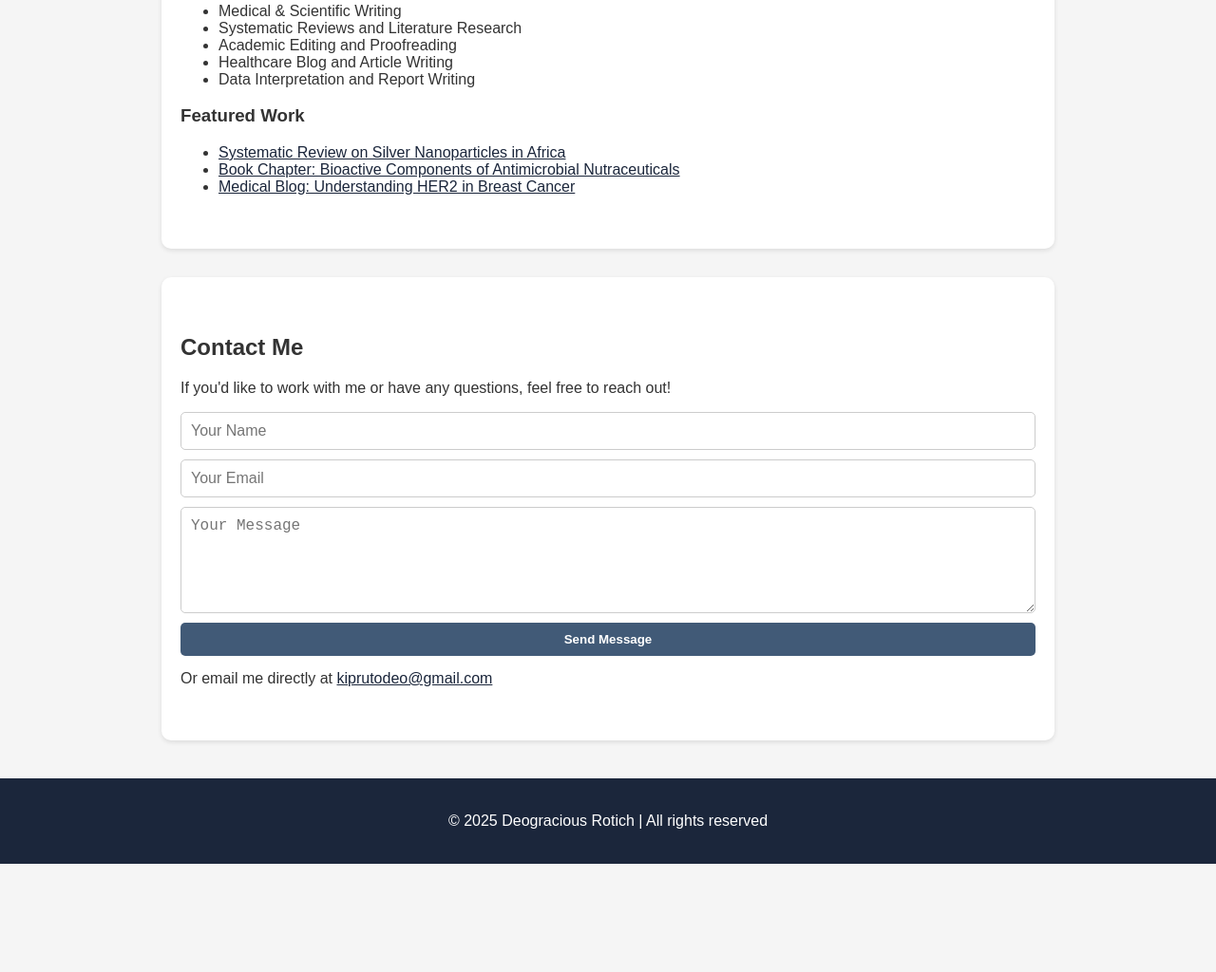
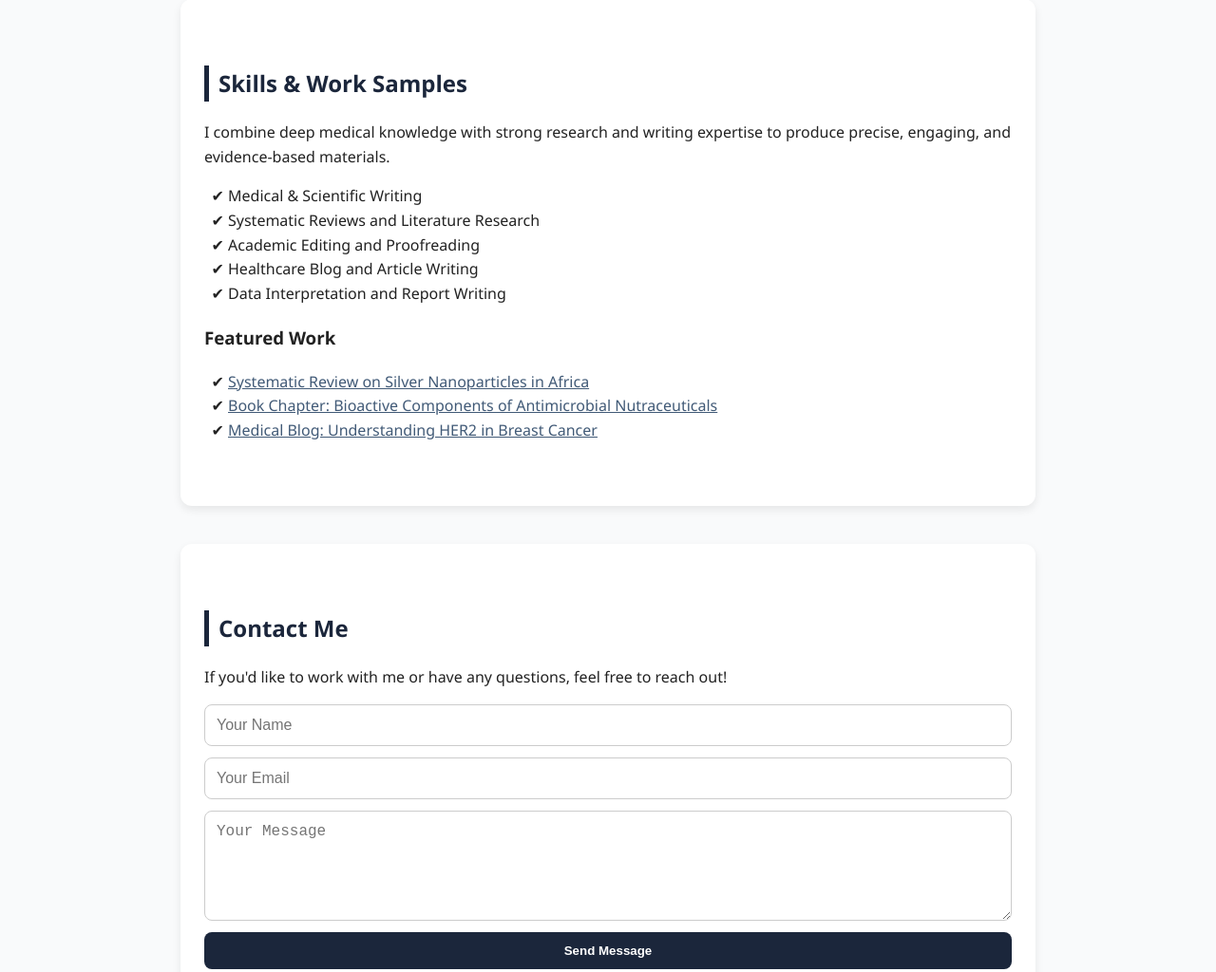
Before and after one commit to deonchitro/deonchitro.github.io, a plain HTML site: page index.html in a window 1280 px wide. Shown: the part 625-1649 px from the top of the page at 95% size. Before the commit the page ends 1535 px from the top, so only its background shows below. Drawn offline with Linux system fonts and the light colour scheme.

Commit message:
Update index.html

```diff
--- a/index.html
+++ b/index.html
@@ -4,78 +4,118 @@
   <meta charset="UTF-8">
   <meta name="viewport" content="width=device-width, initial-scale=1.0">
   <title>Deogracious Rotich | Portfolio</title>
-  <style>
+    <style>
+    /* === GLOBAL STYLES === */
+    * {
+      box-sizing: border-box;
+    }
     body {
-      font-family: Arial, sans-serif;
+      font-family: 'Segoe UI', Roboto, sans-serif;
       margin: 0;
       padding: 0;
-      background-color: #f5f5f5;
-      color: #333;
+      background-color: #f9fafb;
+      color: #222;
+      line-height: 1.6;
     }
+
+    /* === HEADER === */
     header {
-      background-color: #1b263b;
+      background: linear-gradient(135deg, #1b263b, #415a77);
       color: white;
       text-align: center;
-      padding: 40px 20px;
+      padding: 60px 20px;
     }
     header h1 {
       margin: 0;
-      font-size: 2.2rem;
+      font-size: 2.5rem;
+      letter-spacing: 1px;
     }
+    header p {
+      font-size: 1.2rem;
+      color: #dce3f0;
+    }
+
+    /* === NAVIGATION === */
     nav {
-      background-color: #415a77;
+      background-color: #778da9;
       text-align: center;
       padding: 10px;
     }
     nav a {
       color: white;
       text-decoration: none;
-      margin: 0 15px;
-      font-weight: bold;
+      margin: 0 20px;
+      font-weight: 600;
+      transition: color 0.3s ease;
     }
+    nav a:hover {
+      color: #f0a500;
+    }
+
+    /* === SECTIONS === */
     section {
-      padding: 40px 20px;
+      padding: 50px 25px;
       max-width: 900px;
-      margin: auto;
+      margin: 40px auto;
       background: white;
-      border-radius: 10px;
-      box-shadow: 0 2px 5px rgba(0,0,0,0.1);
-      margin-top: 30px;
+      border-radius: 12px;
+      box-shadow: 0 4px 10px rgba(0,0,0,0.08);
     }
-    footer {
-      text-align: center;
-      padding: 20px;
-      background-color: #1b263b;
-      color: white;
-      margin-top: 40px;
-    }
-    a {
+    h2 {
+      border-left: 5px solid #1b263b;
+      padding-left: 10px;
       color: #1b263b;
     }
+
+    /* === SKILLS LIST === */
+    ul {
+      list-style-type: "✔ ";
+      padding-left: 25px;
+    }
+
+    /* === CONTACT FORM === */
     form {
       display: flex;
       flex-direction: column;
-      gap: 10px;
+      gap: 12px;
+      margin-top: 15px;
     }
     input, textarea {
-      padding: 10px;
+      padding: 12px;
       border: 1px solid #ccc;
-      border-radius: 5px;
+      border-radius: 8px;
       font-size: 1rem;
     }
     button {
-      background-color: #415a77;
+      background-color: #1b263b;
       color: white;
       border: none;
-      padding: 10px;
-      border-radius: 5px;
+      padding: 12px;
+      border-radius: 8px;
       cursor: pointer;
-      font-weight: bold;
+      font-weight: 600;
+      transition: background 0.3s ease;
     }
     button:hover {
+      background-color: #415a77;
+    }
+
+    /* === FOOTER === */
+    footer {
+      text-align: center;
+      padding: 25px;
       background-color: #1b263b;
+      color: white;
+      font-size: 0.9rem;
+      margin-top: 60px;
+    }
+
+    /* === LINKS === */
+    a {
+      color: #415a77;
     }
   </style>
+
 </head>
 <body>
   <header>
```
